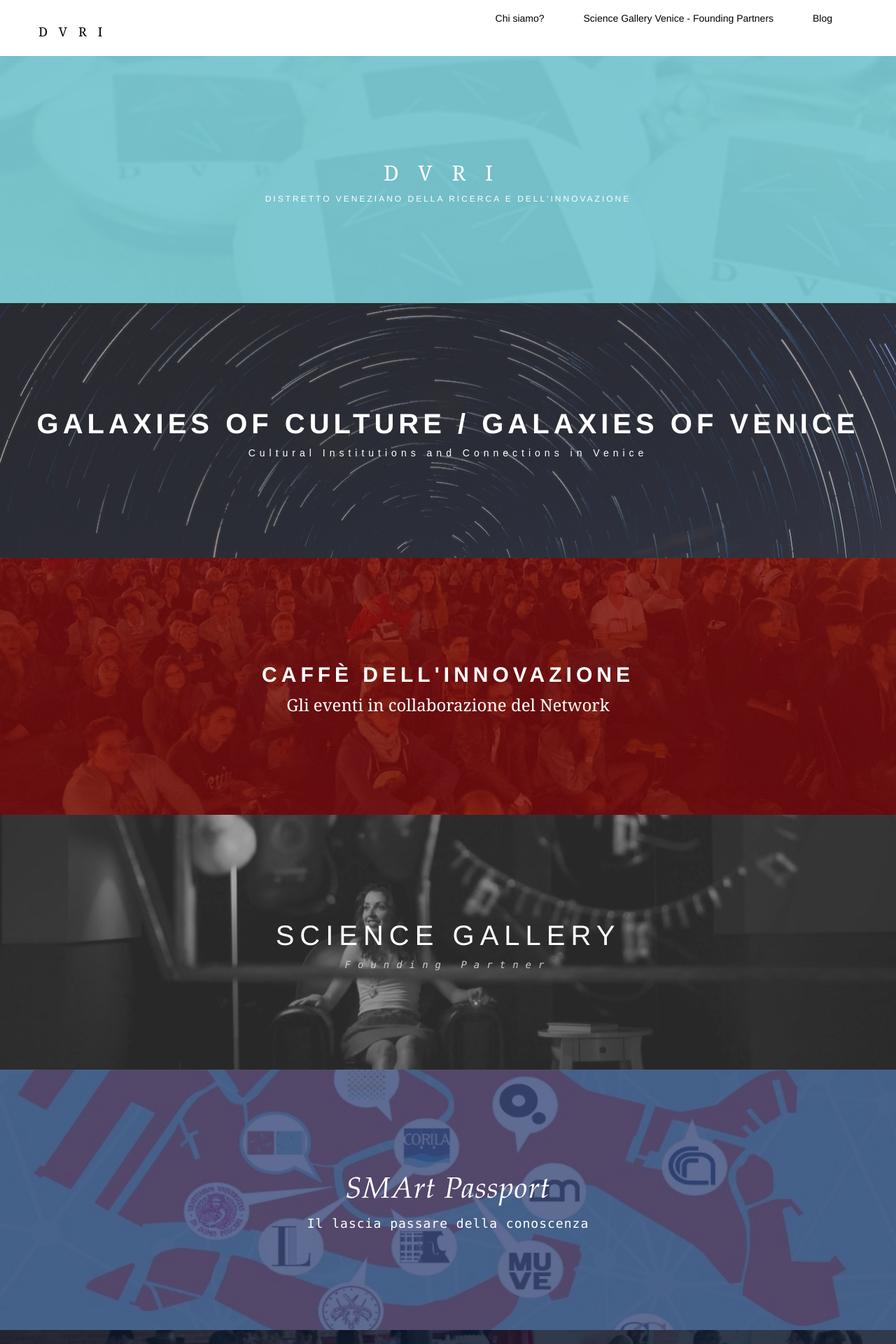
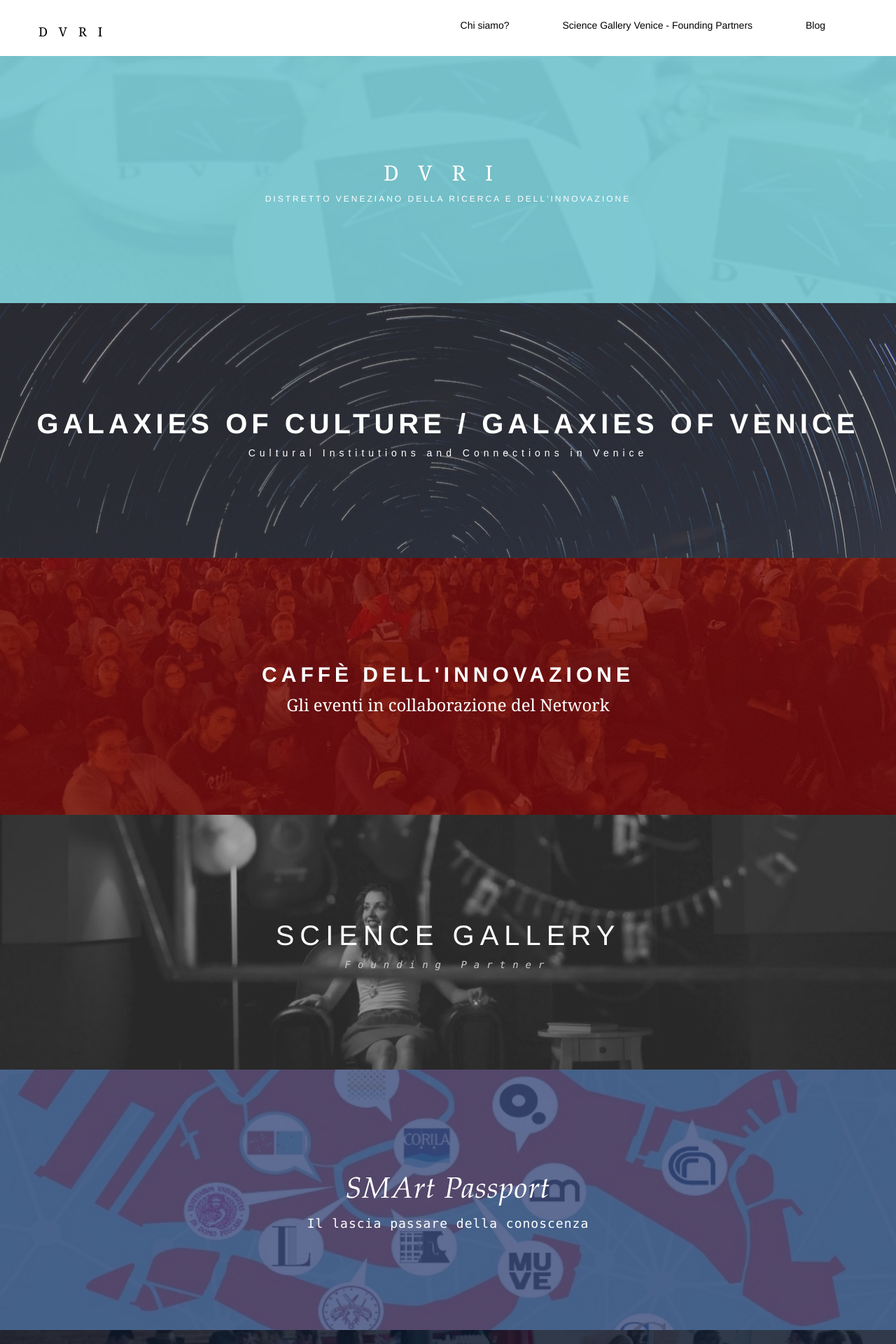
Before and after one commit to simonini/dvri-j-theme, a Jekyll site: the page built from index.html, in a window 1280 px wide. Shown: the top 1920 px of the page at 70% size. Built offline with Jekyll 4.4.1, drawn with Linux system fonts in a browser that asks for light colours; comment, search, counter and statistics services are not loaded.

Commit message:
Update general.sass

```diff
--- a/_sass/general.sass
+++ b/_sass/general.sass
@@ -9,11 +9,11 @@
 #header
   h1
     padding: 20
-    margin: 20
+    margin: 15
     font-family: Georgia
     letter-spacing: 16px
   .btn
-    padding: 15px
+    padding: 25px
     margin-right: 20px
 .home2
   text-align: center
```
